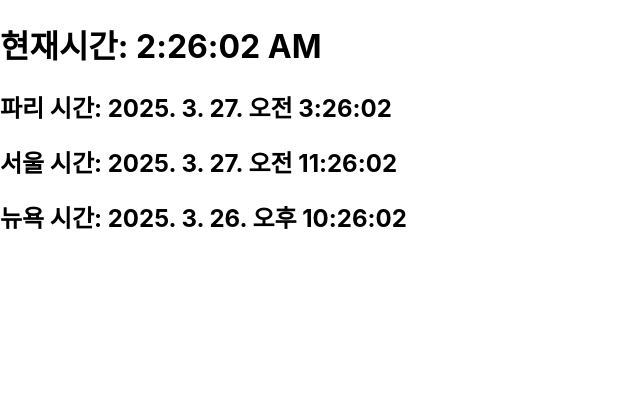
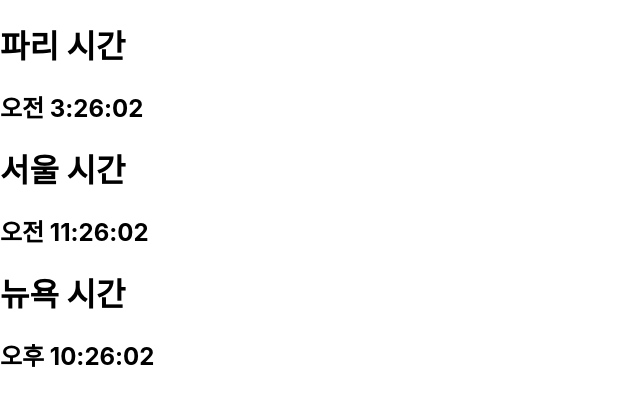
Before and after one commit to yihimin/js_reactclass, a React (Create React App) app in the folder my-app/: page / in a window 1280 px wide. Shown: the top 406 px of the page, without its empty margins (0-640 px from the left). Built offline with nearby package versions, Linux system fonts and the light colour scheme; the HTML template or start-up script is replaced by a standard one.

Commit message:
컴포넌트화

```diff
--- a/my-app/src/components/Clock.jsx
+++ b/my-app/src/components/Clock.jsx
@@ -3,20 +3,20 @@ import React from 'react';
 function Clock(props) {
   return (
     <div>
-      <h1>현재시간: {new Date().toLocaleTimeString()}</h1>
-      <h2>
-        파리 시간:{' '}
-        {new Date().toLocaleString('ko', { timeZone: 'Europe/Paris' })}
-      </h2>
-      <h2>
-        서울 시간: {new Date().toLocaleString('ko', { timeZone: 'Asia/Seoul' })}
-      </h2>
-      <h2>
-        뉴욕 시간:{' '}
-        {new Date().toLocaleString('ko', { timeZone: 'America/New_York' })}
-      </h2>
+      <h1>{props.name} 시간</h1>
+      <h2>{new Date().toLocaleTimeString('ko-KR', props.options)}</h2>
     </div>
   );
 }
 
-export default Clock;
+function WorldTime() {
+  return (
+    <div>
+      <Clock name="파리" options={{ timeZone: 'Europe/Paris' }} />
+      <Clock name="서울" options={{ timeZone: 'Asia/Seoul' }} />
+      <Clock name="뉴욕" options={{ timeZone: 'America/New_York' }} />
+    </div>
+  );
+}
+
+export default WorldTime;
--- /dev/null
+++ b/my-app/src/components/WorldTime.jsx
@@ -0,0 +1,4 @@
+import React from 'react';
+import Clock from './Clock';
+
+export default WorldTime;
```
